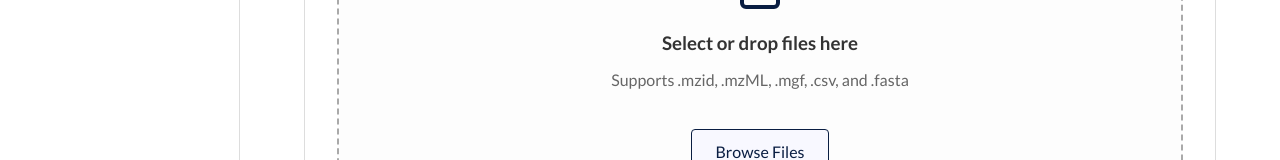
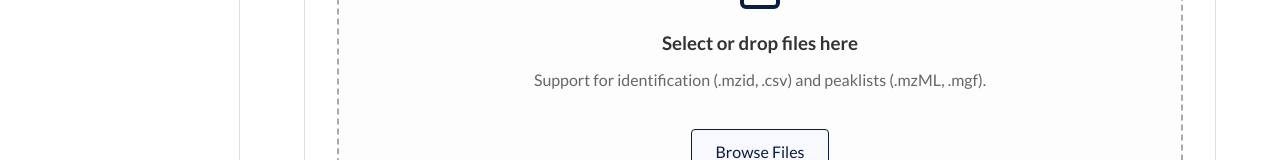
Before and after one commit to Rappsilber-Laboratory/xiview-k8s, a React (Vite) app in the folder xiview-frontend/: page /#upload in a window 1280 px wide. Shown: the part 283-443 px from the top of the page. Built offline with nearby package versions, Linux system fonts and the light colour scheme.

Commit message:
fix peaklists

```diff
--- a/xiview-frontend/src/pages/UploadPage.tsx
+++ b/xiview-frontend/src/pages/UploadPage.tsx
@@ -49,12 +49,13 @@ export default function UploadPage() {
           <Upload className="upload-icon" />
           <h3 style={{ marginBottom: '0.5rem' }}>Select or drop files here</h3>
           <p style={{ color: 'var(--text-secondary)', marginBottom: '1.5rem' }}>
-            Supports .mzid, .mzML, .mgf, .csv, and .fasta
+            Support for identification (.mzid, .csv) and peaklists (.mzML, .mgf).
           </p>
           <input
             type="file"
             id="file-upload"
             multiple
+            accept=".mzid,.csv,.mzML,.mgf,.ms2,.zip"
             style={{ display: 'none' }}
             onChange={(e) => {
               if (e.target.files && e.target.files.length > 0) {
```
